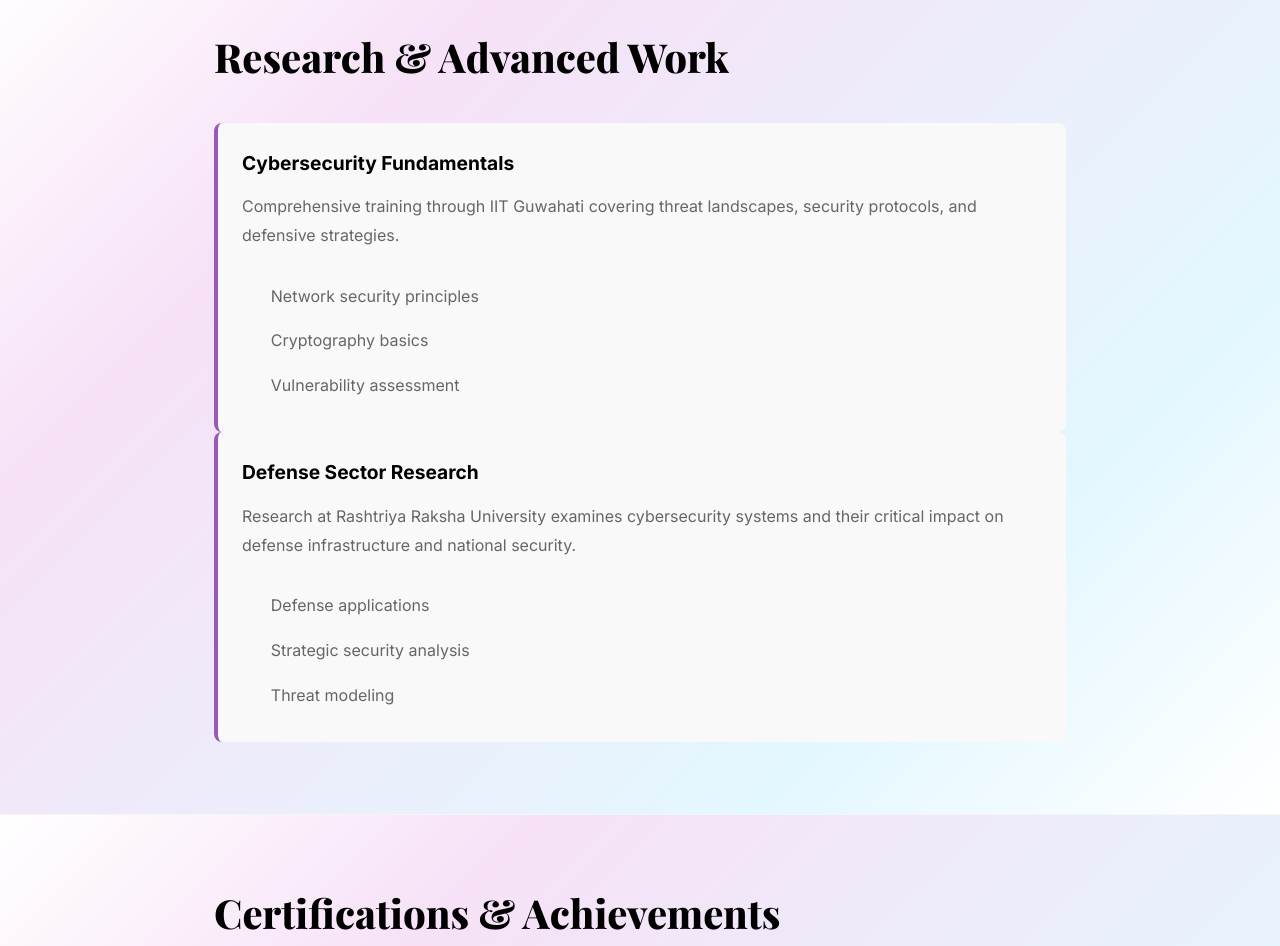
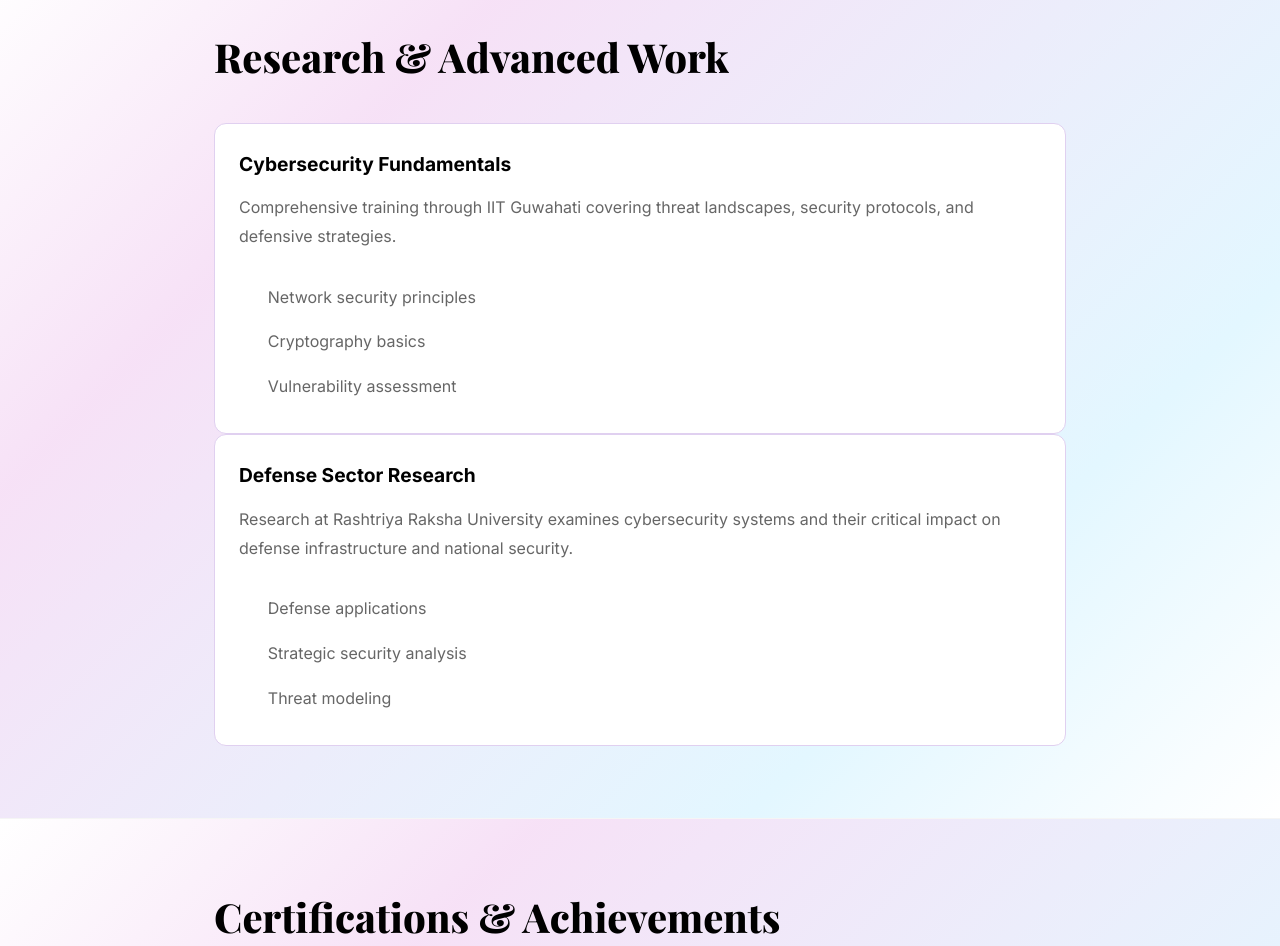
Before and after one commit to priyaS008/portfolio, a plain HTML site: page index.html in a window 1280 px wide. Shown: the part 4960-5906 px from the top of the page. Drawn offline with nearby package versions, Linux system fonts and the light colour scheme.

```diff
--- a/style.css
+++ b/style.css
@@ -423,15 +423,13 @@
 /* Research Grid */
 .research-grid {
   display: grid;
-  grid-template-columns: repeat(auto-fit, minmax(300px, 1fr));
-  gap: 2rem;
-}
+    gap: 1.5rem;}
 
 .research-item {
-  padding: 1.5rem;
-  background: #f9f9f9;
-  border-radius: 8px;
-  border-left: 4px solid #9b59b6;
+      background: #ffffff;
+    border: 1.5px solid #e0d0f0;
+    border-radius: 12px;
+    padding: 1.5rem;
 }
 
 .research-item h3 {
```
